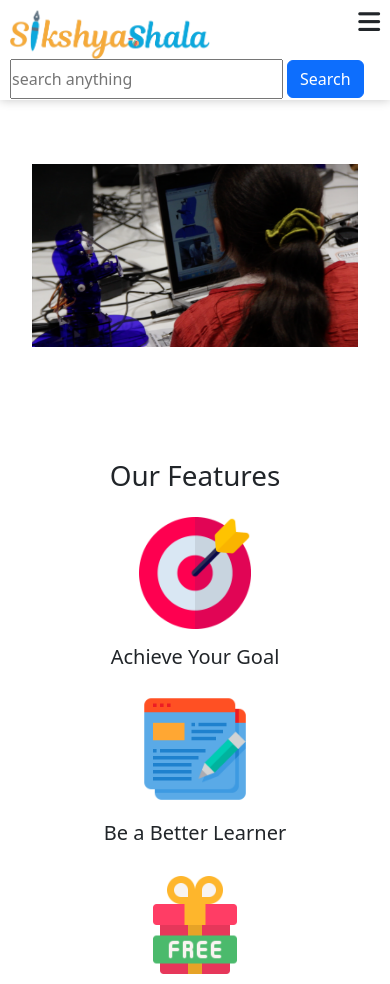
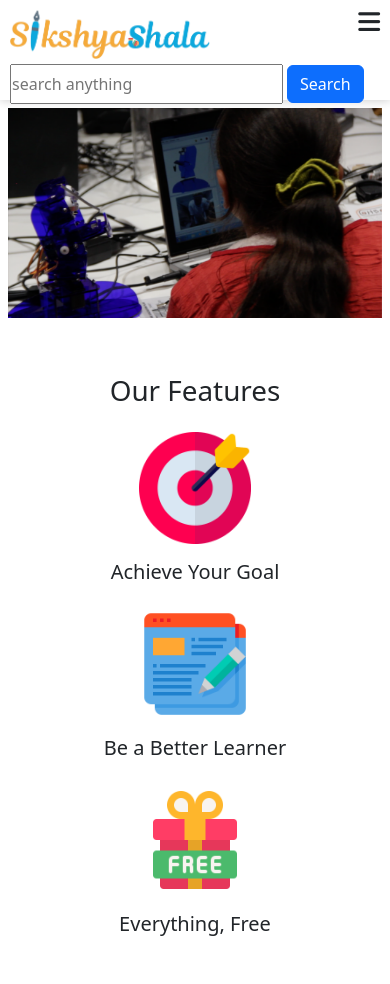
Before and after one commit to sumanbyte/SikshyaSala-Site, a plain HTML site: page index.html in a window 390 px wide. Shown: the top 984 px of the page. Drawn offline with nearby package versions, Linux system fonts and the light colour scheme.

Commit message:
Update index.css

```diff
--- a/index.css
+++ b/index.css
@@ -36,11 +36,17 @@ li{
 }
 
 .navbar-container nav {
+
     height: inherit;
     display: flex;
-    justify-content: space-evenly;
+    /* justify-content: space-around; */
     align-items: center;
     box-shadow: 0 0 10px rgba(0,0,0,0.229);
+}
+
+.navbar-container nav > div{
+
+    margin: 0 4rem;
 }
 
 .sikshyasala-logo {}
@@ -107,7 +113,7 @@ li{
 }
 
 .main-content-container > div{
-    margin: 4rem 2rem;
+    margin: 4rem 4rem;
 }
 
 .main-content-bannerimg img{
@@ -116,6 +122,7 @@ li{
 
 .categories{
     /* width: 30%; */
+
 }
 
 #carouselExampleControls{
@@ -231,6 +238,14 @@ footer {
 
 @media screen  and (max-width: 1040px){
 
+    .navbar-container nav > div {
+        margin: 0 2rem;
+      }
+
+      .main-content-container > div {
+        margin: 1.5rem;
+      }
+
     .categories{
         display: none;
     }
@@ -269,6 +284,20 @@ footer {
 }
 
 @media screen and (max-width: 698px){
+    nav .sikshyasala-logo{
+        padding-bottom: 5px;
+    }
+    .navbar-container nav {
+        padding: 0;
+      }
+
+      .navbar-container nav > div {
+        margin: 0 ;
+      }
+
+      .main-content-container > div {
+        margin: .5rem;
+      }
     .navbar-container nav{
         flex-direction: column;
         align-items: flex-start;
```
